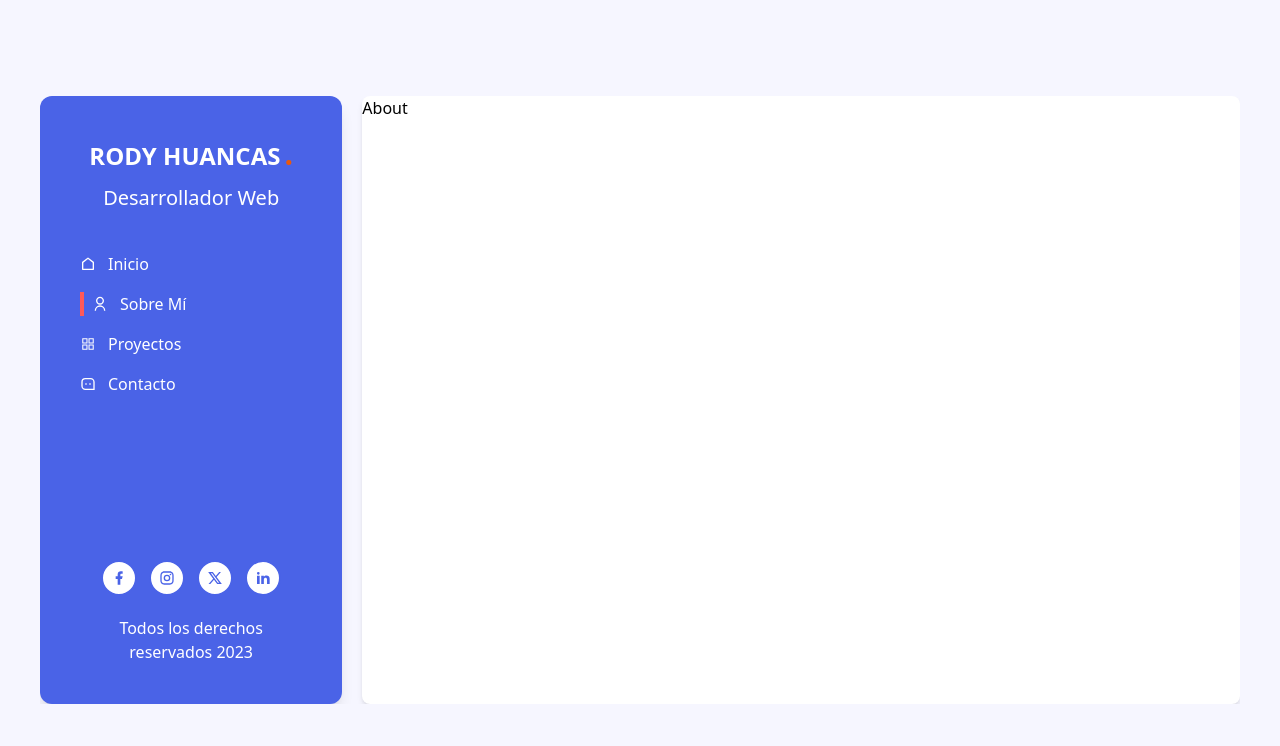
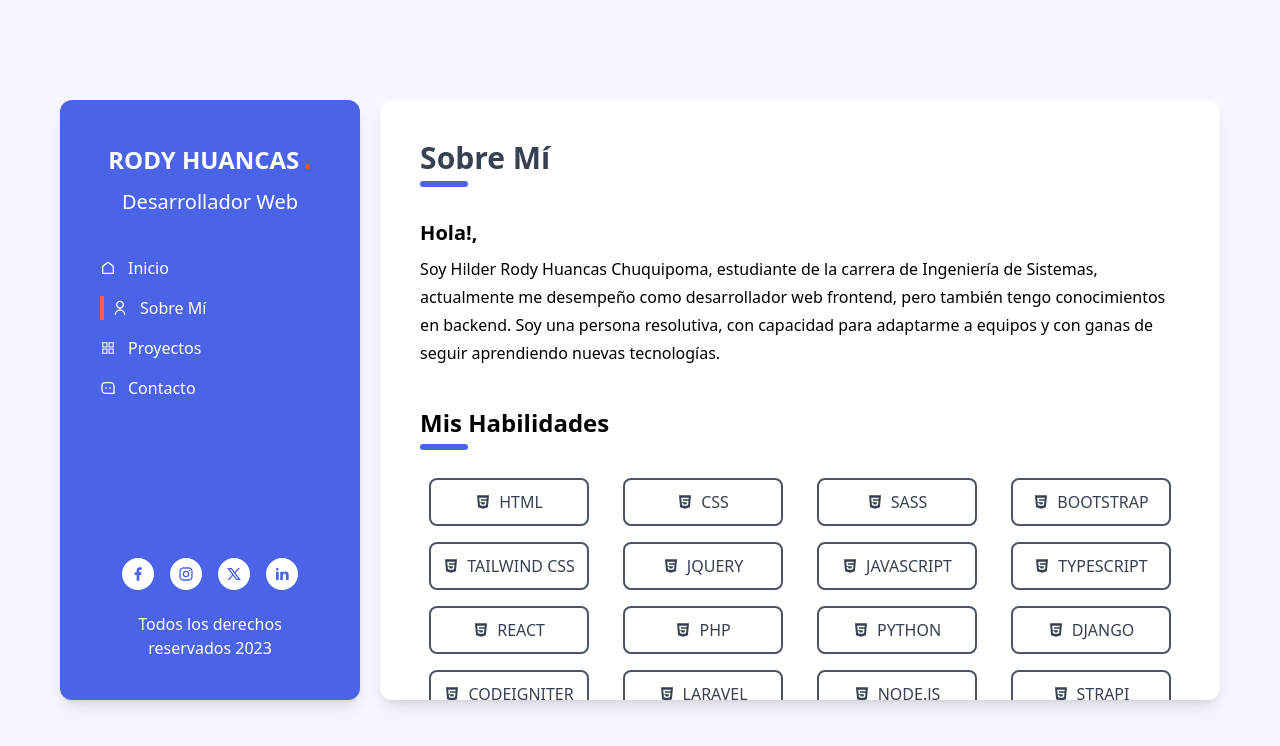
Before and after one commit to rody-huancas/portfolio-personal, a React (Vite) app: page /about in a window 1280 px wide. Shown: the top 746 px of the page. Built offline with nearby package versions, Linux system fonts and the light colour scheme.

Commit message:
Add: about page

```diff
--- a/src/components/_exports.ts
+++ b/src/components/_exports.ts
@@ -1,3 +1,6 @@
 // Layout
 export * from "./layout/Header";
 export * from "./layout/Footer";
+
+// Buttons
+export * from "./buttons/ButtonSkill";
--- /dev/null
+++ b/src/components/buttons/ButtonSkill.tsx
@@ -0,0 +1,14 @@
+import { IconType } from "react-icons";
+
+interface PropsButtons {
+  Icon: IconType;
+  text: string;
+}
+
+export const ButtonSkill = ({ Icon, text }: PropsButtons) => {
+  return (
+    <button className="w-36 sm:w-40 flex items-center justify-center gap-2 py-2.5 rounded-lg border-2 border-gray-600 text-gray-700 hover:bg-gray-600 transition-colors duration-500 ease-in-out hover:text-white">
+      <Icon /> {text}
+    </button>
+  );
+};
--- a/src/components/layout/Header.tsx
+++ b/src/components/layout/Header.tsx
@@ -1,15 +1,29 @@
+import { useState } from "react";
 import { useLocation, NavLink } from "react-router-dom";
 // Componentes
 import { Footer } from "./Footer";
 // Iconos
-import { RiHomeLine, RiUserLine, RiMessage3Line } from "react-icons/ri";
+import {
+  RiHomeLine,
+  RiUserLine,
+  RiMessage3Line,
+  RiMenu4Line,
+} from "react-icons/ri";
 import { AiOutlineAppstore } from "react-icons/ai";
 
 export const Header = () => {
+  const [showMenu, setShowMenu] = useState(false);
   const location = useLocation();
+
+  const onClickShowMenu = () => {
+    setShowMenu(!showMenu);
+  };
+
   return (
     <>
-      <header className="w-96 bg__container rounded-xl p-10 shadow-lg text-white flex flex-col justify-between">
+      <header
+        className={`lg:w-96 bg__container rounded-xl p-10 shadow-lg text-white flex flex-col justify-between`}
+      >
         <div>
           <div className="flex flex-col items-center gap-3">
             <h1 className="font-extrabold uppercase text-2xl">
@@ -63,6 +77,10 @@ export const Header = () => {
         {/* Footer */}
         <Footer />
       </header>
+
+      <button className="button__menu md:hidden" onClick={onClickShowMenu}>
+        <RiMenu4Line />
+      </button>
     </>
   );
 };
--- a/src/layouts/Layout.tsx
+++ b/src/layouts/Layout.tsx
@@ -4,10 +4,10 @@ import { Header } from "@components";
 
 export const Layout = () => {
   return (
-    <div className="w-full h-screen flex items-center justify-center">
-      <div className="w-[75rem] h-[38rem] flex justify-center gap-5 overflow-hidden">
+    <div className="w-full md:h-screen flex items-center justify-center">
+      <div className="w-full lg:w-[75rem] md:h-[40rem] flex flex-col md:flex-row justify-center gap-5 p-5">
         <Header />
-        <main className="w-full rounded-lg bg-white shadow-md">
+        <main className="w-full rounded-xl bg-white shadow-lg ">
           <Outlet />
         </main>
       </div>
--- a/src/pages/About.tsx
+++ b/src/pages/About.tsx
@@ -1,7 +1,9 @@
+import { AboutPage } from "@views";
+
 export const About = () => {
   return (
     <>
-      <div>About</div>
+      <AboutPage />
     </>
   );
 };
--- a/src/styles/_general.scss
+++ b/src/styles/_general.scss
@@ -35,19 +35,19 @@
 
 .button__github {
   border: 2px solid white;
-  background-color: white;
-  color: black;
+  background-color: transparent;
+  color: white;
   transition: all 0.5s ease;
   &:hover {
-    border-color: $color_orange;
-    background-color: $color_orange;
-    color: white;
+    background-color: white;
+    color: black;
   }
 }
 
 .overlay-bg {
   background-image: url("/background-home.png");
   background-size: contain;
+  background-repeat: no-repeat;
   background-position: right center;
   position: absolute;
   top: 50%;
@@ -63,3 +63,64 @@
   padding-left: 0.5rem;
   transition: border-left 0.3s ease, padding-left 0.3s ease-in-out;
 }
+
+.button__menu {
+  background-color: $color_blue;
+  color: white;
+  padding: 0.5rem;
+  width: 2.2rem;
+  height: 2.2rem;
+  border-radius: 50%;
+  display: flex;
+  align-items: center;
+  justify-content: center;
+  border: 2px solid white;
+  position: fixed;
+  top: 2rem;
+  z-index: 99;
+}
+
+.title__page::after {
+  content: "";
+  display: block;
+  width: 3rem;
+  border-bottom: 0.4rem solid $color_blue;
+  border-radius: 0.5rem;
+  margin-top: 0.3rem;
+}
+
+.grid__buttons {
+  display: grid;
+  place-items: center;
+  gap: 1rem;
+}
+
+@media (min-width: 400px) {
+  .grid__buttons {
+    grid-template-columns: repeat(2, 1fr);
+  }
+}
+
+@media (min-width: 600px) {
+  .grid__buttons {
+    grid-template-columns: repeat(3, 1fr);
+  }
+}
+
+@media (min-width: 759px) {
+  .grid__buttons {
+    grid-template-columns: repeat(2, 1fr);
+  }
+}
+
+@media (min-width: 1030px) {
+  .grid__buttons {
+    grid-template-columns: repeat(3, 1fr);
+  }
+}
+
+@media (min-width: 1200px) {
+  .grid__buttons {
+    grid-template-columns: repeat(4, 1fr);
+  }
+}
--- /dev/null
+++ b/src/styles/_scroll.scss
@@ -0,0 +1,15 @@
+.scrollable {
+  &::-webkit-scrollbar {
+    width: 8px;
+  }
+
+  &::-webkit-scrollbar-track {
+    border-radius: 5rem;
+    background: white;
+  }
+
+  &::-webkit-scrollbar-thumb {
+    background-color: #ccc;
+    border-radius: 0.25rem;
+  }
+}
--- a/src/styles/global.scss
+++ b/src/styles/global.scss
@@ -3,3 +3,4 @@
 @import "_tailwind.scss";
 @import "_colors.scss";
 @import "_general.scss";
+@import "_scroll.scss";
--- /dev/null
+++ b/src/views/AboutPage.tsx
@@ -0,0 +1,57 @@
+// componentes
+import { ButtonSkill } from "@components";
+// Iconos
+import { RiHtml5Fill } from "react-icons/ri";
+
+export const AboutPage = () => {
+  return (
+    <>
+      <div className="h-full p-10 flex flex-col gap-5 overflow-y-scroll scrollable">
+        <h2 className="font-black text-3xl text-gray-700 title__page">
+          Sobre Mí
+        </h2>
+
+        <div className="mt-3 flex flex-col gap-2">
+          <span className="text-xl font-bold">Hola!,</span>
+          <p className="leading-7">
+            Soy Hilder Rody Huancas Chuquipoma, estudiante de la carrera de
+            Ingeniería de Sistemas, actualmente me desempeño como desarrollador
+            web frontend, pero también tengo conocimientos en backend. Soy una
+            persona resolutiva, con capacidad para adaptarme a equipos y con
+            ganas de seguir aprendiendo nuevas tecnologías.
+          </p>
+        </div>
+
+        <div className="mt-5">
+          <h3 className="title__page text-2xl font-bold">Mis Habilidades</h3>
+
+          <div className="mt-7 grid__buttons">
+            <ButtonSkill Icon={RiHtml5Fill} text={"HTML"} />
+            <ButtonSkill Icon={RiHtml5Fill} text={"CSS"} />
+            <ButtonSkill Icon={RiHtml5Fill} text={"SASS"} />
+            <ButtonSkill Icon={RiHtml5Fill} text={"BOOTSTRAP"} />
+            <ButtonSkill Icon={RiHtml5Fill} text={"TAILWIND CSS"} />
+            <ButtonSkill Icon={RiHtml5Fill} text={"JQUERY"} />
+            <ButtonSkill Icon={RiHtml5Fill} text={"JAVASCRIPT"} />
+            <ButtonSkill Icon={RiHtml5Fill} text={"TYPESCRIPT"} />
+            <ButtonSkill Icon={RiHtml5Fill} text={"REACT"} />
+            <ButtonSkill Icon={RiHtml5Fill} text={"PHP"} />
+            <ButtonSkill Icon={RiHtml5Fill} text={"PYTHON"} />
+            <ButtonSkill Icon={RiHtml5Fill} text={"DJANGO"} />
+            <ButtonSkill Icon={RiHtml5Fill} text={"CODEIGNITER"} />
+            <ButtonSkill Icon={RiHtml5Fill} text={"LARAVEL"} />
+            <ButtonSkill Icon={RiHtml5Fill} text={"NODE.JS"} />
+            <ButtonSkill Icon={RiHtml5Fill} text={"STRAPI"} />
+            <ButtonSkill Icon={RiHtml5Fill} text={"MYSQL"} />
+            <ButtonSkill Icon={RiHtml5Fill} text={"POSTGRES"} />
+            <ButtonSkill Icon={RiHtml5Fill} text={"MONGODB"} />
+            <ButtonSkill Icon={RiHtml5Fill} text={"SQL SERVER"} />
+            <ButtonSkill Icon={RiHtml5Fill} text={"DOCKER"} />
+            <ButtonSkill Icon={RiHtml5Fill} text={"GIT"} />
+            <ButtonSkill Icon={RiHtml5Fill} text={"GITHUB"} />
+          </div>
+        </div>
+      </div>
+    </>
+  );
+};
--- a/src/views/HomePage.tsx
+++ b/src/views/HomePage.tsx
@@ -5,27 +5,26 @@ import { RiGithubFill } from "react-icons/ri";
 export const HomePage = () => {
   return (
     <>
-      <div className="relative w-full h-full bg__container rounded-xl flex items-center justify-center">
+      <div className="relative w-full h-full bg__container p-5 md:p-0 rounded-xl flex items-center justify-center overflow-x-hidden">
         <div className="overlay-bg"></div>
-        <div className="flex flex-col items-start justify-center gap-7 px-24 text-gray-100 z-40">
-          <h2 className="font-extrabold text-6xl font__poppins">
+        <div className="flex flex-col items-start justify-center gap-7 p-5 md:px-10 lg:px-20 text-gray-100 z-40">
+          <h2 className="font-extrabold text-6xl text-center md:text-left">
             Soy <span className="text-white">Rody Huancas</span>
             <small className="text-[#ff5959]">.</small>
           </h2>
-          <p className="text-xl">
-            Soy un desarrollador web Full Stack con experiencia en el desarrollo
-            web, apasionado por el aprendizaje autodidacta y la aplicación
-            práctica de nuevas tecnologías.
+          <p className="text-lg">
+            Un desarrollador Full Stack apasionado por la tecnología. Transformo
+            ideas en realidad a través del código. ¡Bienvenido a mi portafolio!
           </p>
 
-          <div className="flex items-center gap-5">
-            <button className="px-8 py-2 rounded-lg button__cv font-medium cursor-pointer flex items-center gap-2">
+          <div className="w-full flex flex-col sm:flex-row items-center gap-5">
+            <button className="w-full md:w-auto px-8 py-2.5 rounded-full button__cv font-medium cursor-pointer flex items-center justify-center gap-2">
               <HiOutlineDocumentText />
               Descargar CV
             </button>
             <a
               href=""
-              className="px-8 py-2 rounded-lg button__github font-medium cursor-pointer flex items-center gap-2"
+              className="w-full md:w-auto px-8 py-2.5 rounded-full button__github font-medium cursor-pointer flex items-center justify-center gap-2"
             >
               <RiGithubFill />
               GitHub
--- a/src/views/_exports.ts
+++ b/src/views/_exports.ts
@@ -1 +1,2 @@
 export * from "./HomePage";
+export * from "./AboutPage";
```
